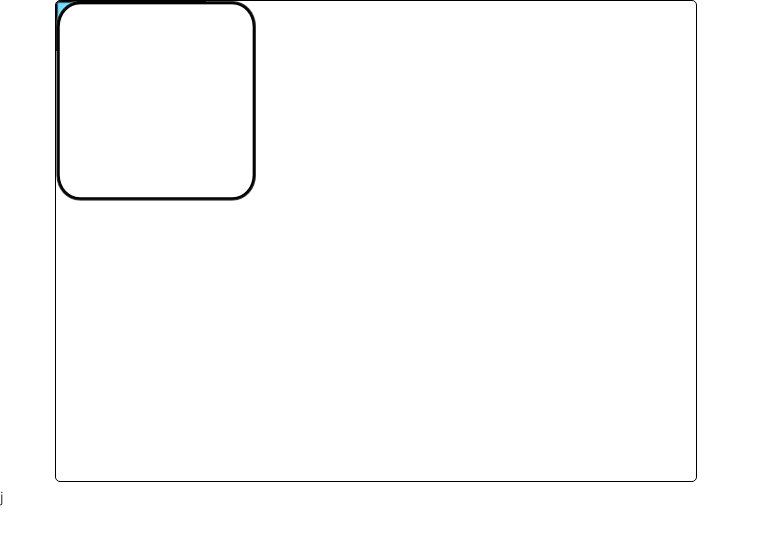
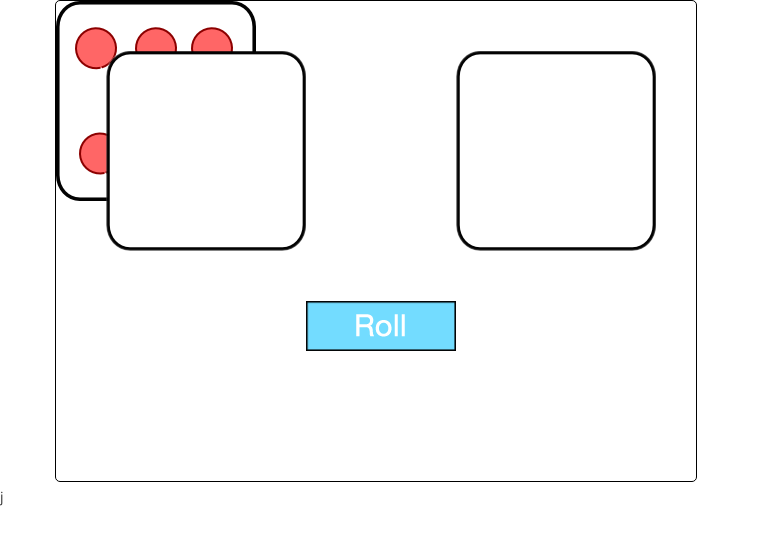
Before and after one commit to HKobe/COMP124-FINALEXAM-300847239, a website: page index.html in a window 1280 px wide. Shown: the whole page, without its empty margins (0-760 px from the left). Drawn offline with nearby package versions, Linux system fonts and the light colour scheme.

Commit message:
2 Buttons and Roll Button added

```diff
--- a/Scripts/app.js
+++ b/Scripts/app.js
@@ -33,13 +33,36 @@ var core;
     }
     function main() {
         //Adding the Image
+
         var blank = new createjs.Bitmap("Assets/images/blank.png");
+        var dice = new createjs.Bitmap("Assets/images/blank.png");
+        var Dice1 = new createjs.Bitmap("../Assets/images/1.png");
+        var Dice2 = new createjs.Bitmap("../Assets/images/2.png");
+        var Dice3 = new createjs.Bitmap("../Assets/images/3.png");
+        var Dice4 = new createjs.Bitmap("../Assets/images/4.png");
+        var Dice5 = new createjs.Bitmap("../Assets/images/5.png");
+        var Dice6 = new createjs.Bitmap("../Assets/images/6.png");
          var rollButton = new createjs.Bitmap("Assets/images/rollButton.png");
 
         //Adding to the stage
        stage.addChild(rollButton);
+        stage.addChild(Dice1);
+        stage.addChild(Dice2);
+        stage.addChild(Dice3);
+        stage.addChild(Dice4);
+        stage.addChild(Dice5);
+        stage.addChild(Dice6);
+        //Blanks
        stage.addChild(blank);
+       stage.addChild(dice);
+       //Co-ordinates
+       rollButton.x = 250;
+       rollButton.y = 300;
 
+      blank.x=50;
+      blank.y=50;
+      dice.x=400;
+      dice.y=50;
     }
     window.addEventListener("load", init);
 })(core || (core = {}));
--- a/index.html
+++ b/index.html
@@ -22,10 +22,6 @@ Date Modified : 2016-08-17
     <div class="container">
         <div class="row">
                 <canvas id="canvas" width="640" height="480">
-                <div id="die1" class="dice">0</div>
-                <div id="die2" class="dice">0</div>
-                <button onclick="rollDice()">Roll Dice</button>
-                <h2 id="status" style="clear:left;"></h2>
                 </canvas>
         </div>
     </div>
```
Also changed, not shown: Scripts/app.ts (deleted, +0 -29 lines).
